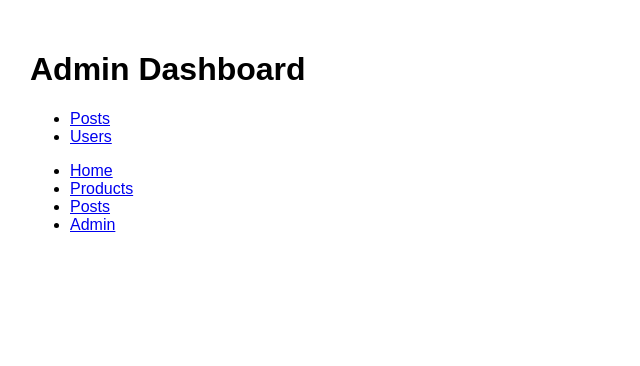
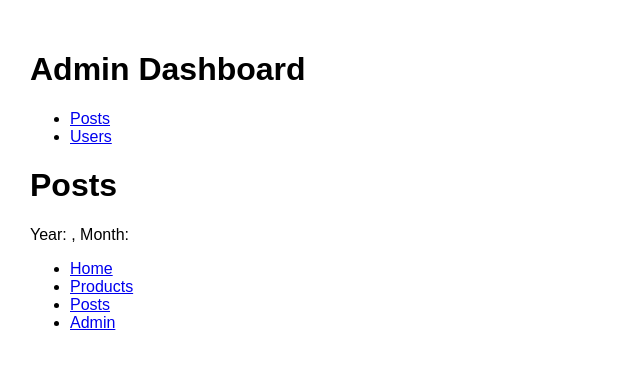
Before and after one commit to mykfrost/router-app, a React (Create React App) app: page /admin/posts in a window 1280 px wide. Shown: the top 366 px of the page, without its empty margins (0-640 px from the left). Built offline with nearby package versions, Linux system fonts and the light colour scheme.

Commit message:
Nested Routing

```diff
--- a/src/components/admin/dashboard.jsx
+++ b/src/components/admin/dashboard.jsx
@@ -8,8 +8,8 @@ const Dashboard = ({ match }) => {
     <div>
       <h1>Admin Dashboard</h1>
       <Sidebar/>
-      <Route path="/admi/users" component={Users}/>
-      <Route path="/admi/posts" component={Posts}/>
+      <Route path="/admin/users" component={Users}/>
+      <Route path="/admin/posts" component={Posts}/>
     </div>
   );
 };
```
